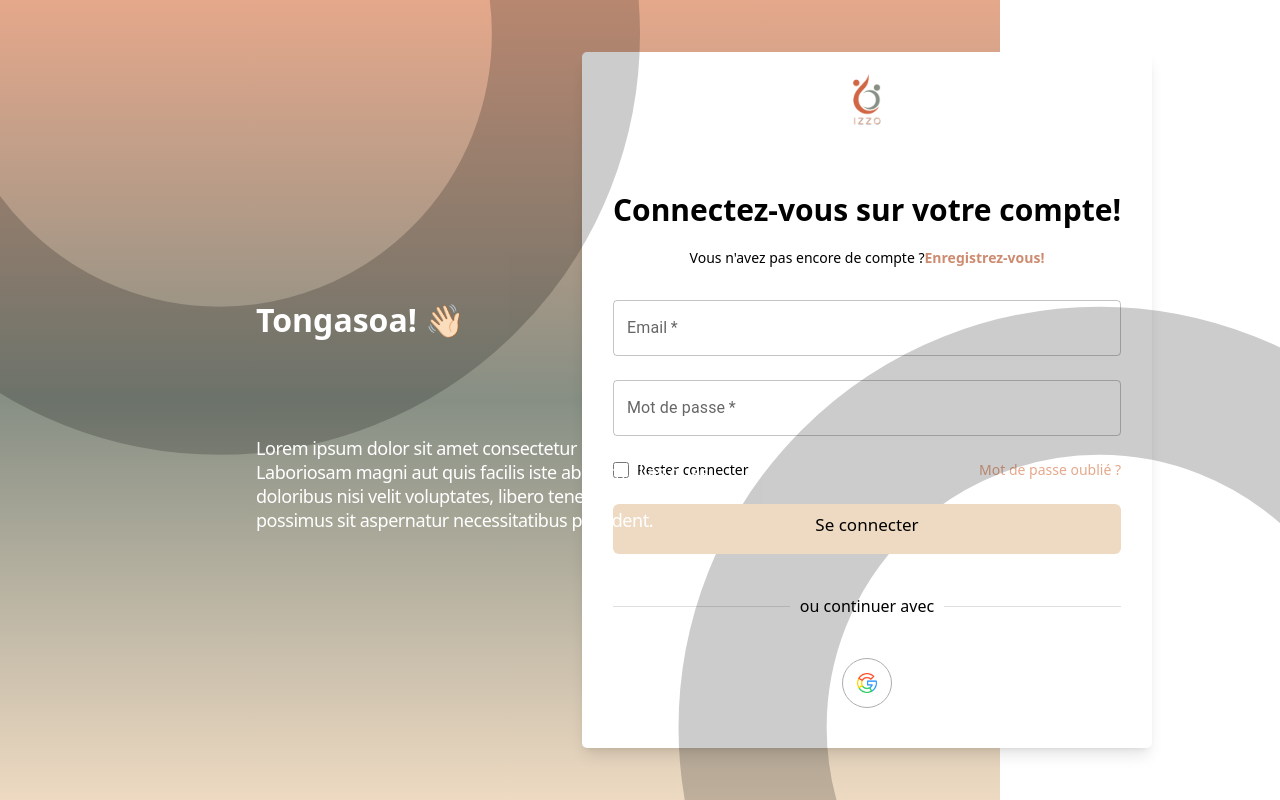
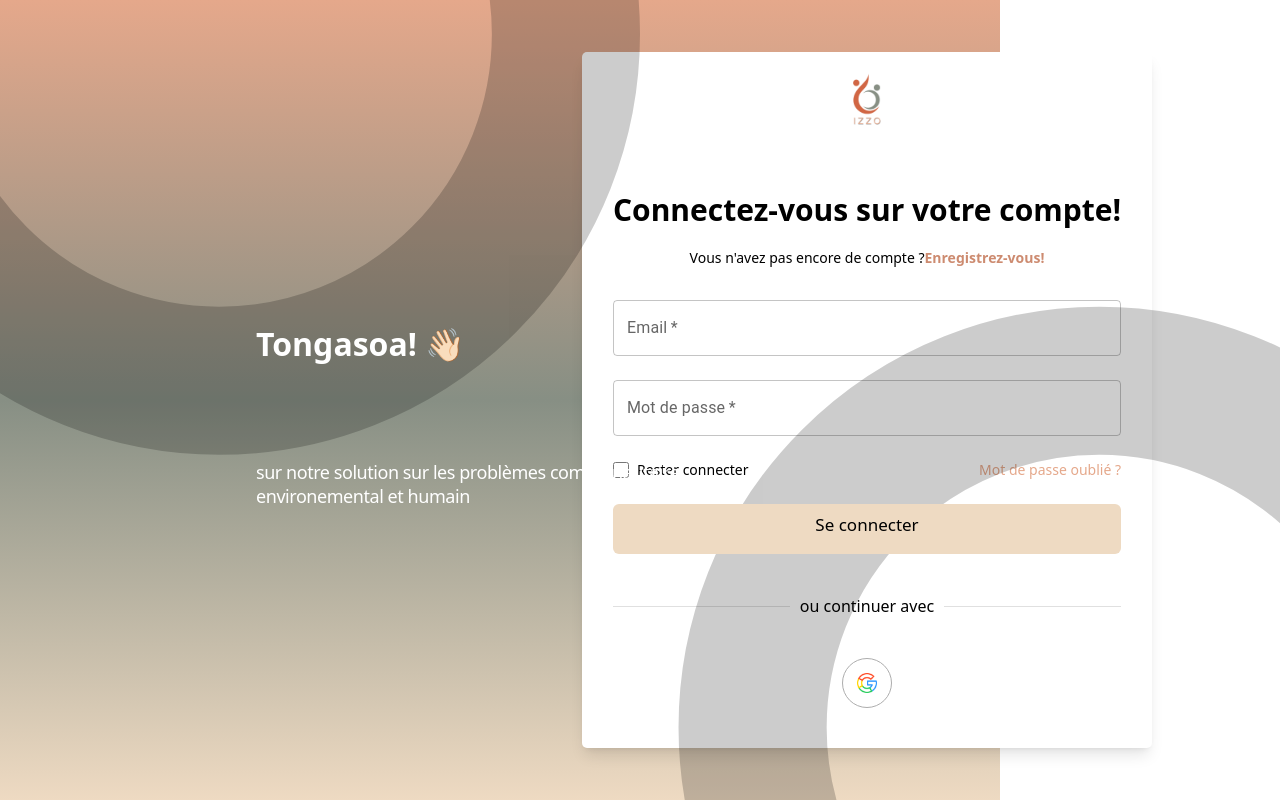
Before and after one commit to IzzoBio/frontend, a React (Vite) app: page /login in a window 1280 px wide. Built offline with nearby package versions, Linux system fonts and the light colour scheme.

Commit message:
rewrite: rewriting transluscent button and changing text

```diff
--- a/src/components/Header.jsx
+++ b/src/components/Header.jsx
@@ -43,9 +43,9 @@ function Header() {
                             repeat={Infinity}
                         />
                     </div>
-                    <div className="mt-24 text-lg tracking-tight leading-6 text-[white]">
-                        Lorem ipsum dolor sit amet consectetur adipisicing elit. Laboriosam magni aut quis facilis iste ab illum alias quasi doloribus nisi velit voluptates, libero tenetur? Minima possimus sit aspernatur necessitatibus provident.
-                    </div>
+                    <div className="mt-24 ml-450 text-lg tracking-tight leading-6 text-[white]">
+                        sur notre solution sur les problèmes communautaire , environemental et humain
+                        </div>
                 </div>
             </Box>
         </div>
```
